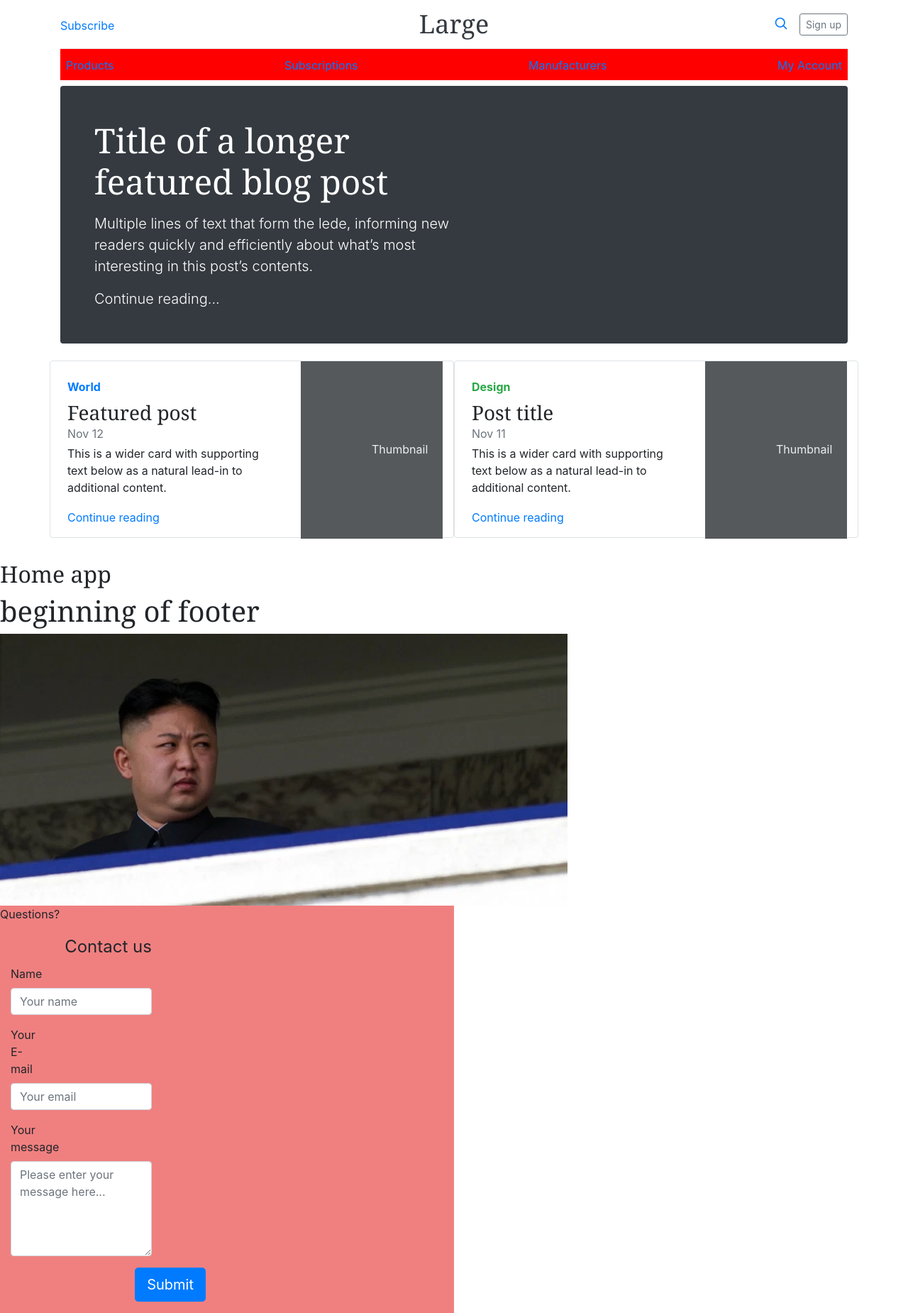
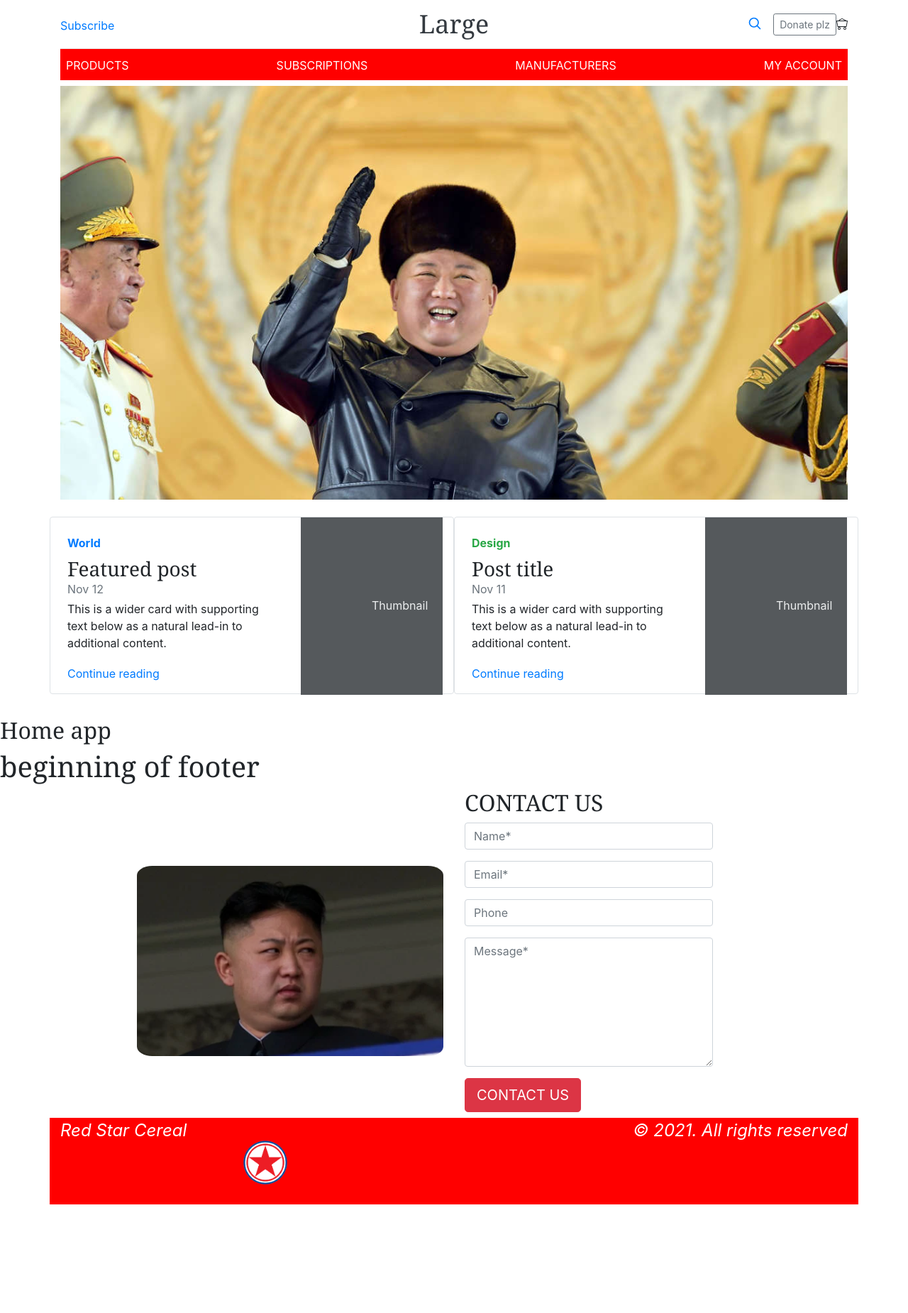
Before and after one commit to RagnarSmari/redstarcereal-dev, a Django app: page /home/ in a window 1280 px wide. Shown: the whole page at 71% size. After the commit the page ends 1697 px from the top, so only its background shows below. Run offline with Django 3.2, Linux system fonts and the light colour scheme; some libraries are stand-ins or nearby versions.

Commit message:
git vandamal

```diff
--- a/static/css/base.css
+++ b/static/css/base.css
@@ -0,0 +1 @@
+.body { background: gray !important; }
--- a/static/css/footer.css
+++ b/static/css/footer.css
@@ -1,10 +1,33 @@
+{% extends './templates/footer.html' %}
+{% block content %}
+#item1{
 
-.flot-containert{
-    border: 3px solid;
+}
+#footerpicture{
+    border-radius: 5%;
+    width: 80%;
+    margin-top: 20%;
+    margin-left: 20%;
+}
+#item2{
+
+}
+#item3{
+ background-color: red;
 }
 
+#item3 p{
+    color: white;
+    font-style: italic;
+    font-size: 1.5rem;
+}
 
-.contact{
-    background-color: lightcoral;
-    width: 50%;
+#rightp{
+    float: right;
 }
+#leftp{
+    float: left;
+}
+#footerLogo{
+    width: 20%;
+}
--- a/static/css/header.css
+++ b/static/css/header.css
@@ -6,8 +6,26 @@
 }
 
 .nav-scroller a{
-  text-decoration-color: white;
+  background-color: red;
+  color: white;
+  padding: 1em 1.5em;
+  text-decoration: none;
+  text-transform: uppercase;
 }
+
+.nav-scroller a:hover{
+  background-color: indianred;
+}
+
+.nav-scroller a:active {
+  background-color: black;
+}
+
+.img-fluid{
+  max-width: 100%;
+  height: auto;
+}
+
 
 .blog-header {
   line-height: 1;
@@ -82,9 +100,9 @@ h1, h2, h3, h4, h5, h6 {
   border-radius: 2rem;
 }
 
-/*
+/*!*
  * Blog posts
- */
+ *!
 .blog-post {
   margin-bottom: 4rem;
 }
@@ -95,19 +113,10 @@ h1, h2, h3, h4, h5, h6 {
 .blog-post-meta {
   margin-bottom: 1.25rem;
   color: #727272;
-}
+}*/
 
 /*
  * Footer
  */
-.blog-footer {
-  padding: 2.5rem 0;
-  color: #727272;
-  text-align: center;
-  background-color: #f9f9f9;
-  border-top: .05rem solid #e5e5e5;
-}
-.blog-footer p:last-child {
-  margin-bottom: 0;
-}
+
 {% endblock %}
--- a/templates/base.html
+++ b/templates/base.html
@@ -10,8 +10,8 @@
 
     <!-- Bootstrap CSS -->
     <link rel="stylesheet" href="https://maxcdn.bootstrapcdn.com/bootstrap/4.0.0/css/bootstrap.min.css" integrity="sha384-Gn5384xqQ1aoWXA+058RXPxPg6fy4IWvTNh0E263XmFcJlSAwiGgFAW/dAiS6JXm" crossorigin="anonymous">
-    <link rel="stylesheet" href="{% static 'css/header.css' %}" />
-    <link rel="stylesheet" href="{% static 'css/footer.css' %}" />
+    <link rel="stylesheet" href="{% static 'css/header.css' %}" >
+    <link rel="stylesheet" href="{% static 'css/footer.css' %}" >
 </head>
 <body>
     {% include 'navbar.html' %}
--- a/templates/footer.html
+++ b/templates/footer.html
@@ -1,53 +1,54 @@
 {% load static %}
 <h1>beginning of footer</h1>
- <footer class="float-container">
-    <div class="footer-pic">
-        <img src="static/images/kimunhappy.png" alt="Kim is beeing unhappy">
+<footer>
+  <div class="container">
+    <div class="row c2c2c2">
+      <div class="col-6" id="item1">
+        <img src="static/images/kimunhappy.png" alt="Kim is beeing unhappy" id="footerpicture">
       </div>
-    <div class="contact">
-        <p>Questions?</p>
-        <div class="contact-form">
-                </div>	<div class="row">
-      <div class="col-md-6 col-md-offset-3">
-        <div class="well well-sm">
-          <form class="form-horizontal" action="" method="post">
-          <fieldset>
-            <legend class="text-center">Contact us</legend>
-
-            <!-- Name input-->
+      <div class="col-6" id="item2">
+        <section>
+          <div>
+            <div class="row">
+              <div class="col-sm-12">
+                <div class="row">
+                  <div class="col-sm-8 col-sm-offset-2">
+                    <div>
+                      <h2>CONTACT US</h2>
+                    </div>
+                    <form method="post" data-form-title="CONTACT US">
+                      <input type="hidden" data-form-email="true">
                       <div class="form-group">
-              <label class="col-md-3 control-label" for="name">Name</label>
-              <div class="col-md-9">
-                <input id="name" name="name" type="text" placeholder="Your name" class="form-control">
+                        <input type="text" class="form-control" name="name" required="" placeholder="Name*" data-form-field="Name">
                       </div>
+                      <div class="form-group">
+                        <input type="email" class="form-control" name="email" required="" placeholder="Email*" data-form-field="Email">
                       </div>
-
-            <!-- Email input-->
                       <div class="form-group">
-              <label class="col-md-3 control-label" for="email">Your E-mail</label>
-              <div class="col-md-9">
-                <input id="email" name="email" type="text" placeholder="Your email" class="form-control">
+                        <input type="tel" class="form-control" name="phone" placeholder="Phone" data-form-field="Phone">
                       </div>
+                      <div class="form-group">
+                        <textarea class="form-control" name="message" placeholder="Message*" rows="7" data-form-field="Message"></textarea>
                       </div>
-
-            <!-- Message body -->
-            <div class="form-group">
-              <label class="col-md-3 control-label" for="message">Your message</label>
-              <div class="col-md-9">
-                <textarea class="form-control" id="message" name="message" placeholder="Please enter your message here..." rows="5"></textarea>
+                      <div>
+                        <button type="submit" class="btn btn-lg btn-danger">CONTACT US</button>
                       </div>
-            </div>
-
-            <!-- Form actions -->
-            <div class="form-group">
-              <div class="col-md-12 text-right">
-                <button type="submit" class="btn btn-primary btn-lg">Submit</button>
-              </div>
-            </div>
-          </fieldset>
                     </form>
                   </div>
                 </div>
               </div>
             </div>
+          </div>
+        </section>
+      </div>
+    </div>
+    <div class="row mt-2">
+      <div class="col-12" id="item3">
+        <img src="static/images/redstarcereal.png" alt="Company Logo" id="footerLogo">
+        <p id="leftp">Red Star Cereal</p>
+        <p id="rightp">© 2021. All rights reserved</p>
+      </div>
+    </div>
+
+  </div>
 </footer>
--- a/templates/navbar.html
+++ b/templates/navbar.html
@@ -11,7 +11,11 @@
         <a class="link-secondary" href="#" aria-label="Search">
           <svg xmlns="http://www.w3.org/2000/svg" width="20" height="20" fill="none" stroke="currentColor" stroke-linecap="round" stroke-linejoin="round" stroke-width="2" class="mx-3" role="img" viewBox="0 0 24 24"><title>Search</title><circle cx="10.5" cy="10.5" r="7.5"/><path d="M21 21l-5.2-5.2"/></svg>
         </a>
-        <a class="btn btn-sm btn-outline-secondary" href="#">Sign up</a>
+        <a class="btn btn-sm btn-outline-secondary" href="#">Donate plz</a>
+        <svg xmlns="http://www.w3.org/2000/svg" width="16" height="16" fill="currentColor" class="bi bi-minecart-loaded" viewBox="0 0 16 16">
+      <path d="M4 15a1 1 0 1 1 0-2 1 1 0 0 1 0 2zm0 1a2 2 0 1 0 0-4 2 2 0 0 0 0 4zm8-1a1 1 0 1 1 0-2 1 1 0 0 1 0 2zm0 1a2 2 0 1 0 0-4 2 2 0 0 0 0 4zM.115 3.18A.5.5 0 0 1 .5 3h15a.5.5 0 0 1 .491.592l-1.5 8A.5.5 0 0 1 14 12H2a.5.5 0 0 1-.491-.408l-1.5-8a.5.5 0 0 1 .106-.411zm.987.82 1.313 7h11.17l1.313-7H1.102z"/>
+      <path fill-rule="evenodd" d="M6 1a2.498 2.498 0 0 1 4 0c.818 0 1.545.394 2 1 .67 0 1.552.57 2 1h-2c-.314 0-.611-.15-.8-.4-.274-.365-.71-.6-1.2-.6-.314 0-.611-.15-.8-.4a1.497 1.497 0 0 0-2.4 0c-.189.25-.486.4-.8.4-.507 0-.955.251-1.228.638-.09.13-.194.25-.308.362H3c.13-.147.401-.432.562-.545a1.63 1.63 0 0 0 .393-.393A2.498 2.498 0 0 1 6 1z"/>
+      </svg>
       </div>
     </div>
   </header>
@@ -27,12 +31,8 @@
 </div>
 
 <main class="container">
-  <div class="p-4 p-md-5 mb-4 text-white rounded bg-dark">
-    <div class="col-md-6 px-0">
-      <h1 class="display-4 fst-italic">Title of a longer featured blog post</h1>
-      <p class="lead my-3">Multiple lines of text that form the lede, informing new readers quickly and efficiently about what’s most interesting in this post’s contents.</p>
-      <p class="lead mb-0"><a href="#" class="text-white fw-bold">Continue reading...</a></p>
-    </div>
+  <div class="p-0 mb-4 rounded">
+    <img src="static/images/kimhappy.jpg" class="img-fluid" alt="Kim Happy">
   </div>
 
   <div class="row mb-2">
```
Also changed, not shown: static/images/kimhappy.jpg (added), static/images/kimunhappy.png, static/images/redstarcereal.png (added). Lines whose indentation alone changed are shown as unchanged.
